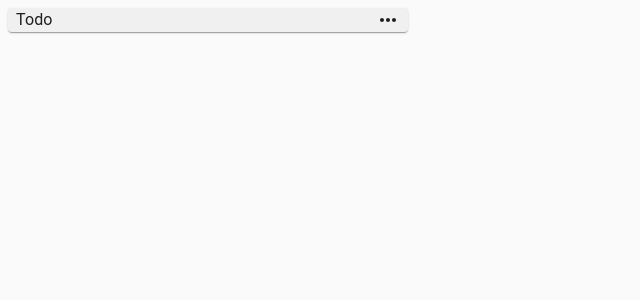
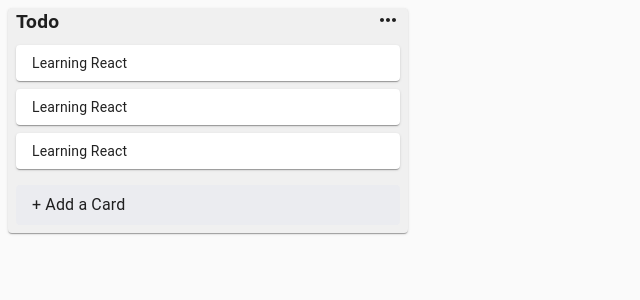
Before and after one commit to abhiramskrishna/TrelloClone, a React (Create React App) app: page / in a window 1280 px wide. Shown: the top 300 px of the page, without its empty margins (0-640 px from the left). Built offline with nearby package versions, Linux system fonts and the light colour scheme.

Commit message:
Added cards

```diff
--- /dev/null
+++ b/src/components/Card.js
@@ -0,0 +1,20 @@
+import React from 'react';
+import { Paper } from '@material-ui/core';
+
+import { makeStyles } from '@material-ui/core/styles';
+
+const useStyle = makeStyles((theme) => ({
+  card: {
+    padding: theme.spacing(1, 1, 1, 2),
+    margin: theme.spacing(1),
+  },
+}));
+export default function Card() {
+  const classes = useStyle();
+
+  return (
+    <div>
+      <Paper className={classes.card}>Learning React</Paper>
+    </div>
+  );
+}
--- /dev/null
+++ b/src/components/Input/InputCard.js
@@ -0,0 +1,52 @@
+import React from 'react';
+import { Paper, InputBase, Button, IconButton } from '@material-ui/core';
+import ClearIcon from '@material-ui/icons/Clear';
+import { makeStyles, fade } from '@material-ui/core/styles';
+
+const useStyle = makeStyles((theme) => ({
+  card: {
+    margin: theme.spacing(0, 1, 1, 1),
+    paddingBottom: theme.spacing(4),
+  },
+  input: {
+    margin: theme.spacing(1),
+  },
+  btnConfirm: {
+    background: '#5AAC44',
+    color: '#fff',
+    '&:hover': {
+      background: fade('#5AAC44', 0.75),
+    },
+  },
+  confirm: {
+    margin: theme.spacing(0, 1, 1, 1),
+  },
+}));
+export default function InputCard({ setOpen }) {
+  const classes = useStyle();
+  return (
+    <div>
+      <div>
+        <Paper className={classes.card}>
+          <InputBase
+            multiline
+            onBlur={() => setOpen(false)}
+            fullWidth
+            inputProps={{
+              className: classes.input,
+            }}
+            placeholder="Enter a title of this card.."
+          />
+        </Paper>
+      </div>
+      <div className={classes.confirm}>
+        <Button className={classes.btnConfirm} onClick={() => setOpen(false)}>
+          Add Card
+        </Button>
+        <IconButton onClick={() => setOpen(false)}>
+          <ClearIcon />
+        </IconButton>
+      </div>
+    </div>
+  );
+}
--- /dev/null
+++ b/src/components/Input/InputContainer.js
@@ -0,0 +1,39 @@
+import React, { useState } from 'react';
+import { Paper, Typography, Collapse } from '@material-ui/core';
+import { makeStyles, fade } from '@material-ui/core/styles';
+import InputCard from './InputCard';
+
+const useStyle = makeStyles((theme) => ({
+  root: {
+    marginTop: theme.spacing(2),
+  },
+  addCard: {
+    padding: theme.spacing(1, 1, 1, 2),
+    margin: theme.spacing(0, 1, 1, 1),
+    background: '#EBECF0',
+    '&:hover': {
+      backgroundColor: fade('#000', 0.25),
+    },
+  },
+}));
+
+export default function InputContainer() {
+  const classes = useStyle();
+  const [open, setOpen] = useState(false);
+  return (
+    <div className={classes.root}>
+      <Collapse in={open}>
+        <InputCard setOpen={setOpen} />
+      </Collapse>
+      <Collapse in={!open}>
+        <Paper
+          className={classes.addCard}
+          elevation={0}
+          onClick={() => setOpen(!open)}
+        >
+          <Typography>+ Add a Card</Typography>
+        </Paper>
+      </Collapse>
+    </div>
+  );
+}
--- a/src/components/List/List.js
+++ b/src/components/List/List.js
@@ -2,6 +2,8 @@
 import { Paper, CssBaseline } from '@material-ui/core';
 import { makeStyles } from '@material-ui/core/styles';
 import Title from './Title';
+import Card from '../Card';
+import InputContainer from '../Input/InputContainer';
 
 const useStyle = makeStyles((theme)=>({
     root:{
@@ -12,6 +14,8 @@
 }
 
 ));
+
+
 export default function List() {
     const classes = useStyle();
     return (
@@ -19,6 +23,10 @@
             <Paper className={classes.root}>
                 <CssBaseline />
                 <Title />
+                <Card />
+                <Card />
+                <Card />
+                <InputContainer />
             </Paper>
         </div>
   );
--- a/src/components/List/Title.js
+++ b/src/components/List/Title.js
@@ -1,48 +1,60 @@
+import React, { useState } from 'react';
+import { Typography, InputBase } from '@material-ui/core';
+import { makeStyles } from '@material-ui/core/styles';
+import MoreHorizIcon from '@material-ui/icons/MoreHoriz';
 
-import React, { useState } from 'react'
-import { Typography, InputBase } from '@material-ui/core'
-import { makeStyles } from '@material-ui/core/styles';
-import MoreHorizonIcon from "@material-ui/icons/MoreHoriz"
-
-const useStyle = makeStyles((theme)=>({
+const useStyle = makeStyles((theme) => ({
 
   editableTitleContainer: {
     margin: theme.spacing(1),
-    display : 'flex',
+    display: 'flex',
   },
 
   editableTitle: {
     flexGrow: 1,
-  }
+    fontSize: '1.2rem',
+    fontWeight: 'bold',
+  },
 
-  }
-));
+  input: {
+    fontSize: '1.2rem',
+    fontWeight: 'bold',
+    margin: theme.spacing(1),
+    '&:focus': {
+      background: '#ddd',
+    },
+  },
+}));
 
 export default function Title() {
-  const {open, setOpen} = useState(false);
+  const [open, setOpen] = useState(false);
   const classes = useStyle();
 
   return (
     <div>
       {open ? (
         <div>
-        <InputBase
-          value="Todo"
-         />
+          <InputBase
+            autoFocus
+            value="Todo"
+            inputProps={{
+              className: classes.input,
+            }}
+            fullWidth
+            onBlur={() => setOpen(!open)}
+          />
         </div>
       ) : (
         <div className={classes.editableTitleContainer}>
           <Typography
-            onClick={()=>setOpen=(!open)}
-            className={classes.editableTitle}>
+            onClick={() => setOpen(!open)}
+            className={classes.editableTitle}
+          >
             Todo
           </Typography>
-          <MoreHorizonIcon/>
+          <MoreHorizIcon />
         </div>
       )}
-
-
-      </div>
-
+    </div>
   );
 }
```
